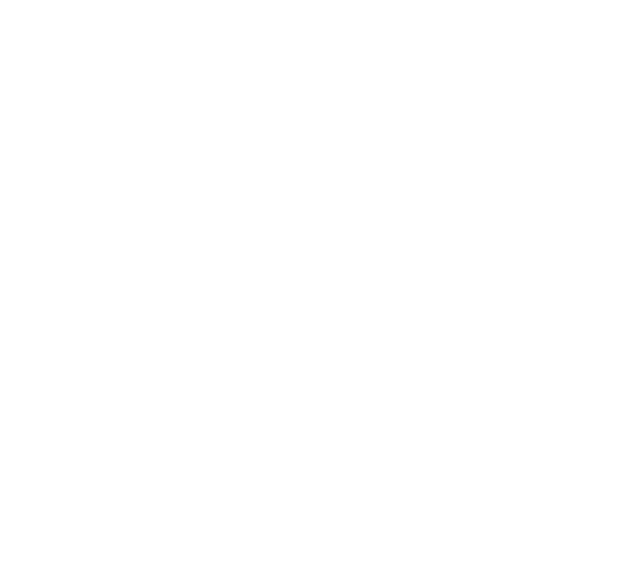
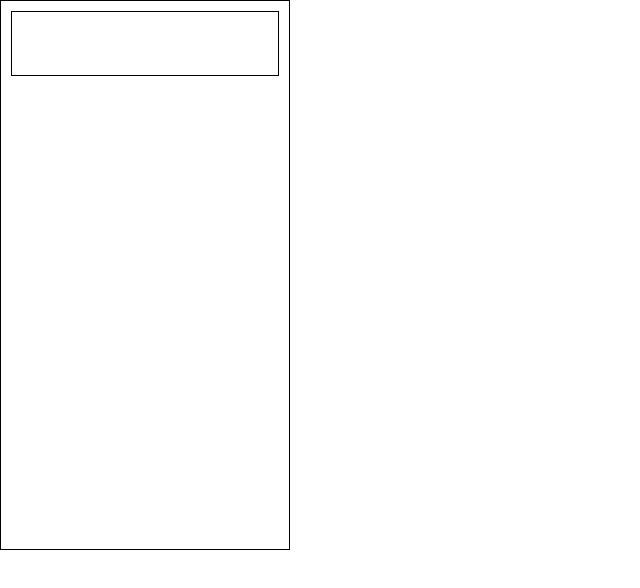
Before and after one commit to cuzUrGnocchi/odin-calculator, a plain HTML site: page index.html in a window 1280 px wide. Shown: the whole page, without its empty margins (0-640 px from the left). Drawn offline with Linux system fonts and the light colour scheme.

Commit message:
Add display

```diff
--- a/css/styles.css
+++ b/css/styles.css
@@ -0,0 +1,24 @@
+*, *::before, *::after {
+    margin: 0;
+    padding: 0;
+    box-sizing: border-box;
+}
+
+.calculator {
+    display: flex;
+    flex-direction: column;
+    width: fit-content;
+    height: 550px;
+    border: 1px solid black;
+}
+
+.display {
+    width: calc(9ch + 20px);
+    height: 65px;
+    margin: 10px;
+    padding: 0 10px;
+    font-size: 55px;
+    border: 1px solid black;
+    text-align: right;
+    font-variant-numeric: tabular-nums;
+}
--- a/index.html
+++ b/index.html
@@ -5,10 +5,12 @@
     <meta http-equiv="X-UA-Compatible" content="IE=edge">
     <meta name="viewport" content="width=device-width, initial-scale=1.0">
     <link rel="stylesheet" href="./css/styles.css">
-    <script src="./js/script.js"></script>
+    <script src="./js/script.js" defer></script>
     <title>Calculator</title>
 </head>
 <body>
-
+    <div class="calculator">
+        <span class="display"></span>
+    </div>
 </body>
 </html>
--- a/js/script.js
+++ b/js/script.js
@@ -27,3 +27,15 @@ const calculator = {
         return this.memory;
     }
 };
+
+const display = document.querySelector('.display');
+document.addEventListener('keydown', keyDownHandler);
+
+function keyDownHandler(event) {
+    if (event.keyCode < 49 || event.keyCode > 57) return;
+    if (display.textContent.length >= 9) return;
+    if (event.keyCode === 49 && +display.textContent === 0) return;
+
+    const number = event.keyCode - 49;
+    display.textContent += number;
+}
```
